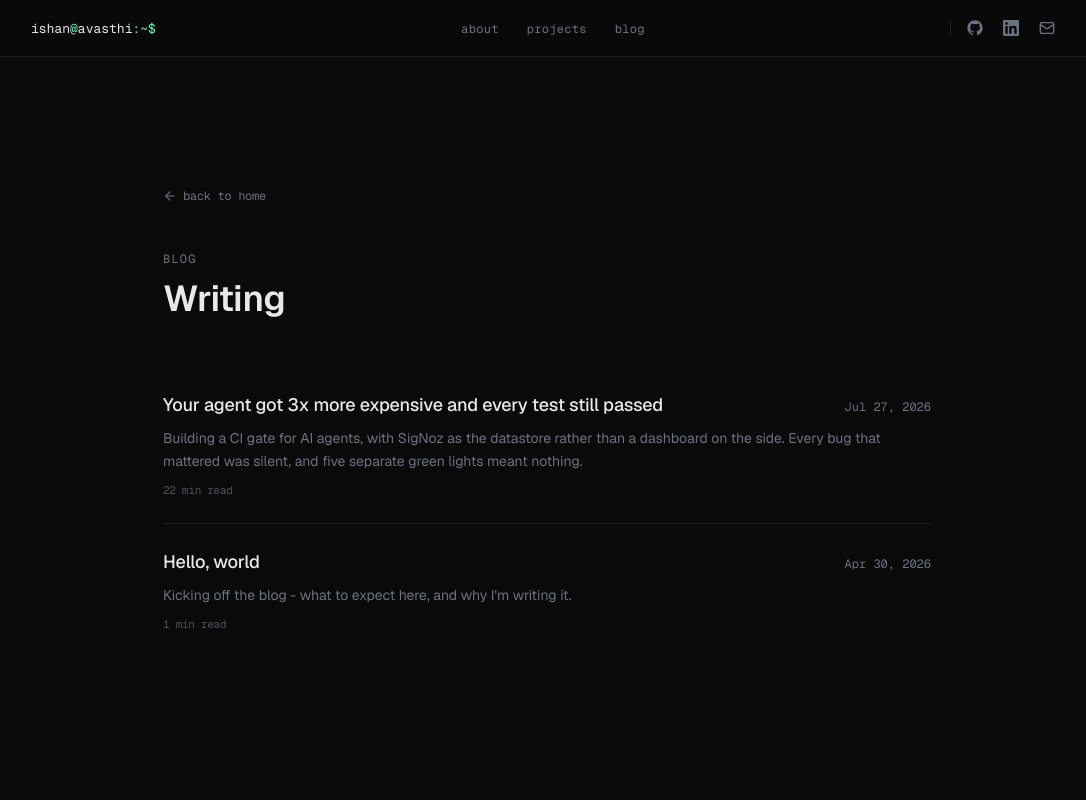
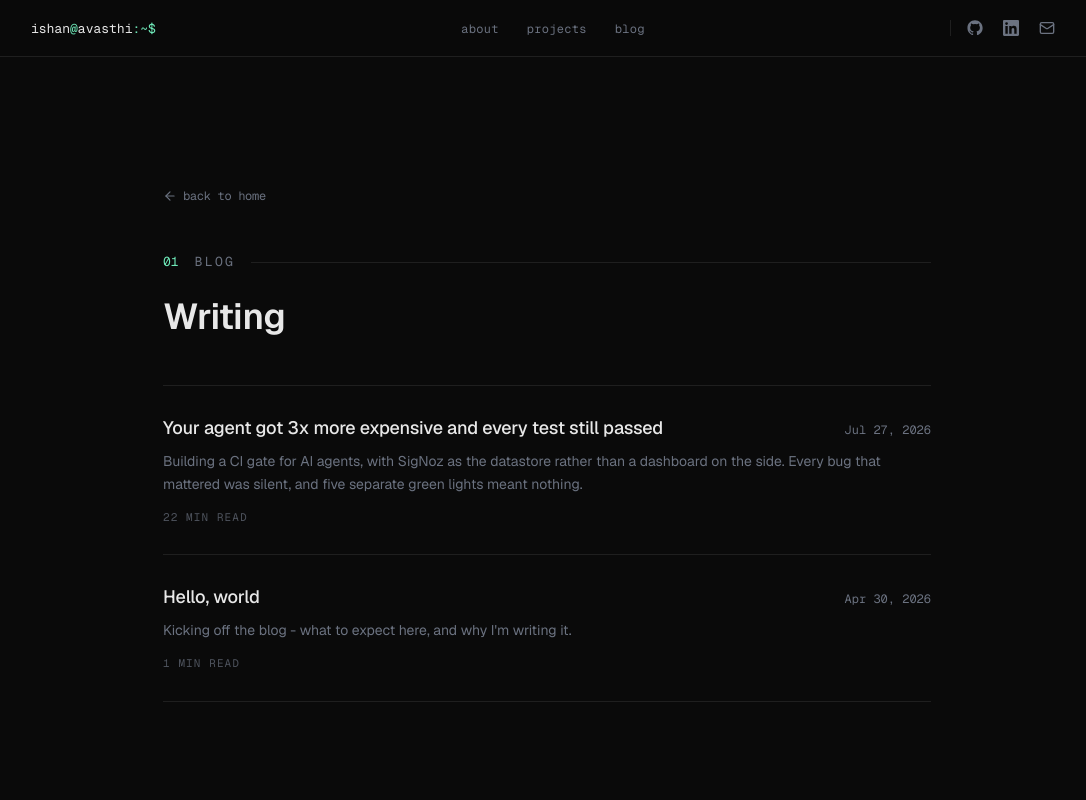
Before and after one commit to ishanavasthi/portfolio, a Next.js app: page /blog in a window 1280 px wide. Shown: the top 800 px of the page, without its empty margins (93-1179 px from the left). Built offline with nearby package versions, Linux system fonts and the light colour scheme.

Commit message:
M6: blog ledger chrome + skills in llms.txt

```diff
--- a/src/app/blog/[slug]/page.tsx
+++ b/src/app/blog/[slug]/page.tsx
@@ -1,13 +1,12 @@
 import type { Metadata } from "next";
-import Link from "next/link";
 import { notFound } from "next/navigation";
 import { MDXRemote } from "next-mdx-remote/rsc";
-import { ArrowLeft } from "lucide-react";
 import {
   formatPostDate,
   getAllPostSlugs,
   getPost,
 } from "@/lib/blog";
+import { BackLink } from "@/components/layout/back-link";
 
 type Params = { slug: string };
 
@@ -41,19 +40,16 @@ export default async function BlogPostPage({
   return (
     <article className="px-4 py-24 md:px-6 md:py-32">
       <div className="mx-auto max-w-3xl">
-        <Link
-          href="/blog"
-          className="text-muted-foreground hover:text-[--accent] inline-flex items-center gap-1.5 font-mono text-xs tracking-tight transition-colors"
-        >
-          <ArrowLeft className="h-3.5 w-3.5" aria-hidden />
-          back to blog
-        </Link>
+        <BackLink href="/blog" label="back to blog" />
 
-        <header className="mt-10">
-          <h1 className="text-foreground text-3xl font-semibold tracking-[-0.01em] md:text-4xl">
+        <header className="mt-10 border-b border-border pb-10">
+          <p className="text-muted-foreground font-mono text-[13px] tracking-[0.18em] uppercase">
+            Blog
+          </p>
+          <h1 className="text-foreground mt-3 text-3xl font-semibold tracking-[-0.01em] md:text-4xl">
             {post.title}
           </h1>
-          <div className="text-muted-foreground mt-4 flex items-center gap-3 font-mono text-xs">
+          <div className="text-muted-foreground mt-5 flex items-center gap-3 font-mono text-xs">
             <time dateTime={post.date}>{formatPostDate(post.date)}</time>
             <span aria-hidden className="bg-border h-3 w-px" />
             <span>{post.readingTime} min read</span>
--- a/src/app/blog/page.tsx
+++ b/src/app/blog/page.tsx
@@ -2,6 +2,7 @@ import type { Metadata } from "next";
 import Link from "next/link";
 import { getAllPosts, formatPostDate } from "@/lib/blog";
 import { BackLink } from "@/components/layout/back-link";
+import { SectionHead } from "@/components/layout/section-head";
 
 export const metadata: Metadata = {
   title: "Blog",
@@ -15,10 +16,11 @@ export default function BlogIndexPage() {
     <section className="px-4 py-24 md:px-6 md:py-32">
       <div className="mx-auto max-w-3xl">
         <BackLink />
-        <p className="text-muted-foreground mt-10 font-mono text-xs tracking-widest uppercase">
-          Blog
-        </p>
-        <h1 className="text-foreground mt-3 text-3xl font-semibold tracking-[-0.01em] md:text-4xl">
+
+        <div className="mt-10">
+          <SectionHead index="01" title="Blog" />
+        </div>
+        <h1 className="text-foreground -mt-6 text-3xl font-semibold tracking-[-0.01em] md:text-4xl">
           Writing
         </h1>
 
@@ -27,15 +29,15 @@ export default function BlogIndexPage() {
             No posts yet - check back soon.
           </p>
         ) : (
-          <ul className="border-border/60 mt-12 divide-y divide-[--border]">
+          <ul className="mt-12 border-b border-border">
             {posts.map((post) => (
               <li key={post.slug}>
                 <Link
                   href={`/blog/${post.slug}`}
-                  className="group block py-6 transition-colors"
+                  className="group block border-t border-border py-7 transition-colors duration-[180ms] ease-out"
                 >
                   <div className="flex items-baseline justify-between gap-6">
-                    <h2 className="text-foreground group-hover:text-[--accent] text-lg font-medium tracking-[-0.01em] transition-colors">
+                    <h2 className="text-foreground group-hover:text-accent text-lg font-medium tracking-[-0.01em] transition-colors duration-[180ms] ease-out">
                       {post.title}
                     </h2>
                     <time
@@ -48,7 +50,7 @@ export default function BlogIndexPage() {
                   <p className="text-muted-foreground mt-2 text-sm leading-relaxed">
                     {post.summary}
                   </p>
-                  <p className="text-muted-foreground/70 mt-2 font-mono text-[11px] tracking-tight">
+                  <p className="text-muted-foreground/70 mt-3 font-mono text-[11px] tracking-widest uppercase">
                     {post.readingTime} min read
                   </p>
                 </Link>
--- a/src/app/llms.txt/route.ts
+++ b/src/app/llms.txt/route.ts
@@ -1,6 +1,7 @@
 import { site, socials } from "@/lib/site";
 import { projects } from "@/lib/projects";
 import { getAllPosts } from "@/lib/blog";
+import { SKILLS } from "@/lib/skills";
 
 export const dynamic = "force-static";
 
@@ -10,6 +11,18 @@ function projectsSection(): string {
     return `- [${p.name}](${url}): ${p.description}`;
   });
   return ["## Projects", "", ...lines].join("\n");
+}
+
+function skillsSection(): string {
+  const lines = SKILLS.map((category) => {
+    const chips = category.chips.map((c) => c.label).join(", ");
+    const proof = category.proof();
+    const proofText = proof.secondaryValue
+      ? `${proof.value} ${proof.unit}, ${proof.secondaryValue} ${proof.secondaryUnit}`
+      : `${proof.value} ${proof.unit}`;
+    return `- **${category.name}**${category.sub ? ` (${category.sub})` : ""}: ${chips} — ${proofText}`;
+  });
+  return ["## Skills", "", ...lines].join("\n");
 }
 
 function writingSection(): string {
@@ -42,6 +55,8 @@ function buildLlmsTxt(): string {
     "",
     "Personal portfolio. Source of truth for projects and writing.",
     "",
+    skillsSection(),
+    "",
     projectsSection(),
     "",
     writingSection(),
```
